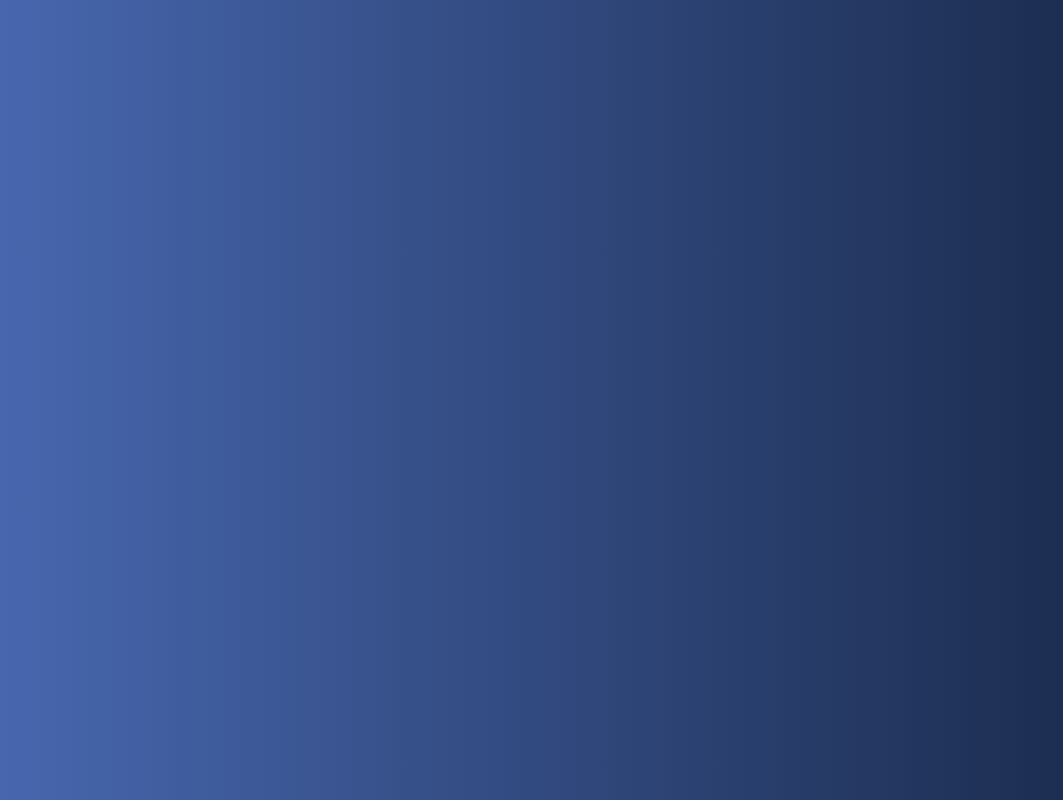
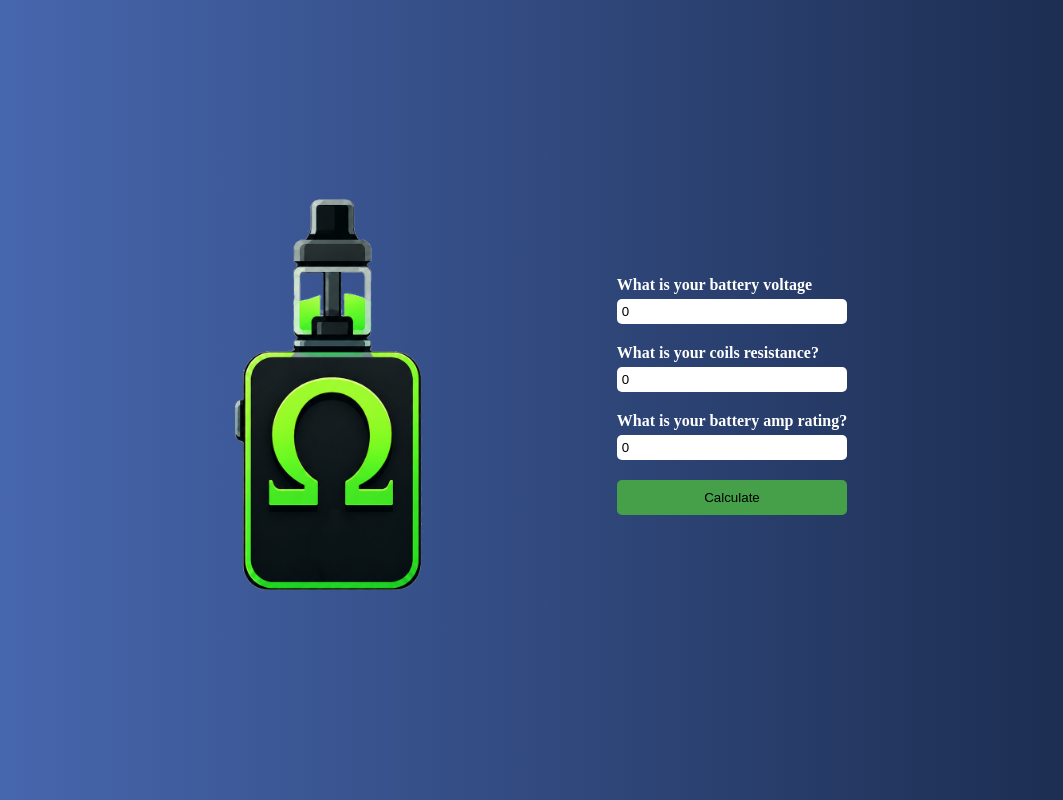
Before and after one commit to Garden19/Ohms-law-calculator, an Angular app in the folder frontend/: page / in a window 1280 px wide. Shown: the whole page, without its empty margins (108-1171 px from the left). Built offline with nearby package versions, Linux system fonts and the light colour scheme.

Commit message:
Added a calculation form with the logic to calculate the users amps and conditionally render css based on the result.

```diff
--- a/frontend/src/app/components/calculator/calculator.css
+++ b/frontend/src/app/components/calculator/calculator.css
@@ -0,0 +1,68 @@
+.container {
+    display: flex;
+    flex-wrap: wrap;
+    flex-direction: row;
+    justify-content: space-around;
+    align-items: center;
+}
+
+.separated-container {
+    display: flex;
+    flex-direction: column;
+    align-items: center;
+    justify-content: center;
+    height: 500px;
+    width: 400px;
+}
+
+.separated-container img {
+    background-size: cover;
+    background-position: center;
+    height: 100%;
+    &:hover {
+        transform: scale(1.1);
+        filter: drop-shadow(10px 8px 2px #000000);
+        rotate: -5deg;
+    }
+}
+
+.section {
+    display: flex;
+    flex-direction: column;
+    margin-bottom: 10px;
+}
+
+label {
+    font-weight: bold;
+    margin-bottom: 5px;
+    color: white;
+}
+
+input {
+    padding: 5px;
+    border-radius: 5px;
+    border: none;
+    margin-bottom: 10px;
+}
+
+button {
+    padding: 10px 20px;
+    border-radius: 5px;
+    border: none;
+    background-color: #45a049;
+    color: black;
+    cursor: pointer;
+    &:hover {
+        background-color: #3e8e41;
+    }
+}
+
+.safe {
+    color: green;
+    font-weight: bold;
+}
+
+.notSafe {
+    color: red;
+    font-weight: bold;
+}
--- a/frontend/src/app/components/calculator/calculator.html
+++ b/frontend/src/app/components/calculator/calculator.html
@@ -0,0 +1,31 @@
+<div class="container">
+    <div class="separated-container">
+        <img src="/logo.png" alt="Vape with an ohm symbol">
+    </div>
+        <div class="separated-container">
+            <form [formGroup]="Calculator" (ngOnSubit)="onAddCalculation()">
+                <div class="section">
+                    <label for="userVoltage">What is your battery voltage</label>
+                    <input type="number" formControlName="userVoltage" id="userVoltage" required>
+                </div>
+                <div class="section">
+                    <label for="coilResistance">What is your coils resistance?</label>
+                    <input type="number" formControlName="userCoilResistance" id="coilResistance" required>
+                </div>
+                <div class="section">
+                    <label for="userBatteryAmpRating">What is your battery amp rating?</label>
+                    <input type="number" formControlName="userBatteryAmpRating" id="userBatteryAmpRating" required>
+                </div>
+                <div class="section">
+                    <button type="submit" (click)="onAddCalculation()">Calculate</button>
+                </div>
+            </form>
+            <div class="results">
+                @if (isSafe === true) {
+                    <h1 [class.safe]="this.isSafe == true">This is a safe calculation!</h1>
+                } @else if (isSafe === false) {
+                    <h1 [class.notSafe]="this.isSafe == false">This is not a safe calculation!</h1>
+                }
+            </div>
+        </div>
+</div>
--- a/frontend/src/app/components/calculator/calculator.ts
+++ b/frontend/src/app/components/calculator/calculator.ts
@@ -1,11 +1,42 @@
 import { Component } from '@angular/core';
+import { ReactiveFormsModule, FormGroup, FormControl, Validators } from "@angular/forms";
+import { NewCalculation } from '../../Models/newCalculation';
 
 @Component({
   selector: 'app-calculator',
-  imports: [],
+  imports: [ReactiveFormsModule],
   templateUrl: './calculator.html',
   styleUrl: './calculator.css',
 })
 export class Calculator {
 
+  isSafe: boolean | null = null;
+  safe = false;
+
+  Calculator = new FormGroup({
+    userVoltage: new FormControl(0, Validators.required),
+    userCoilResistance: new FormControl(0, Validators.required),
+    userBatteryAmpRating: new FormControl(0, Validators.required),
+  })
+
+  onAddCalculation() {
+    const newCalculation: NewCalculation = {
+      userVoltage: this.Calculator.value.userVoltage ?? 0,
+      userCoilResistance: this.Calculator.value.userCoilResistance ?? 0,
+      userBatteryAmpRating: this.Calculator.value.userBatteryAmpRating ?? 0,
+    };
+
+    let userVoltage = newCalculation.userVoltage;
+    let userCoilResistance = newCalculation.userCoilResistance;
+    let userBatteryAmpRating = newCalculation.userBatteryAmpRating;
+    const userAmps = userVoltage / userCoilResistance;
+
+    if (userAmps > userBatteryAmpRating) {
+      this.isSafe = false;
+      this.safe = false;
+    } else {
+      this.isSafe = true;
+      this.safe = true;
+    }
+  }
 }
```
